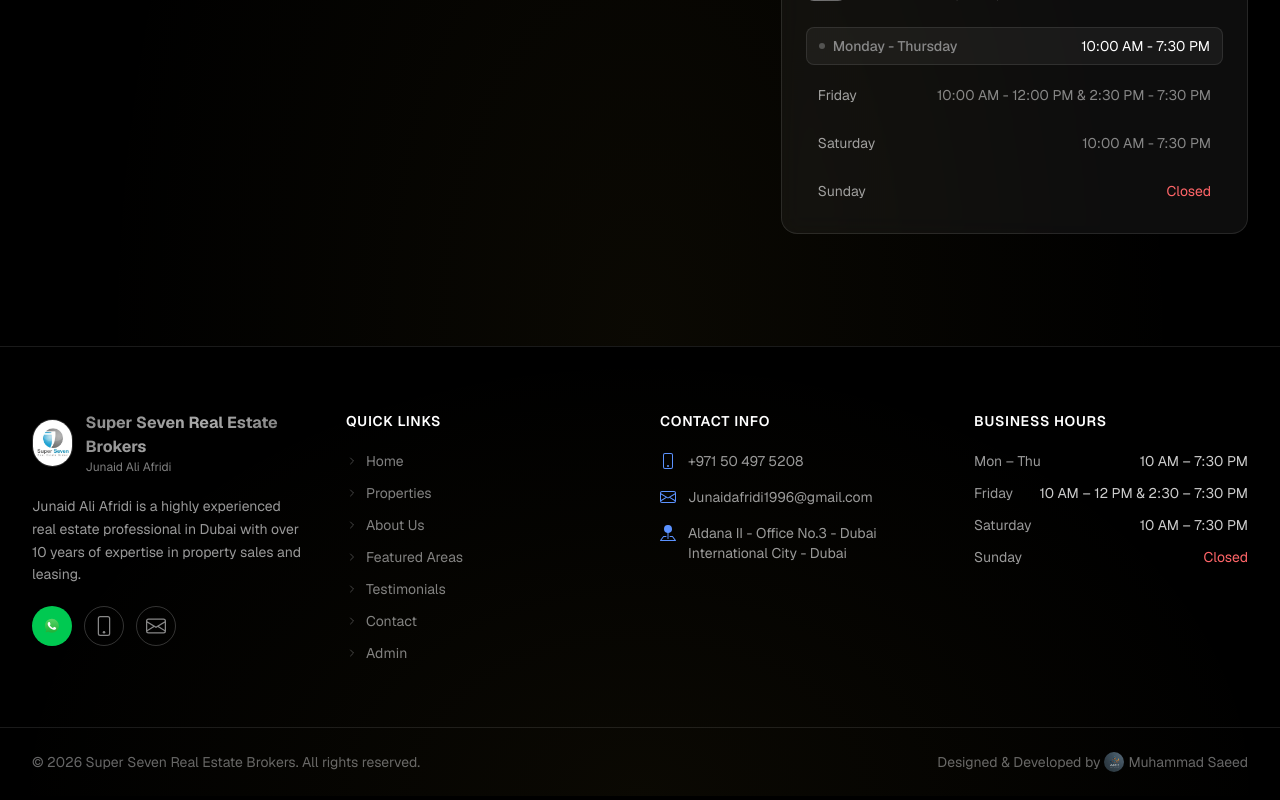
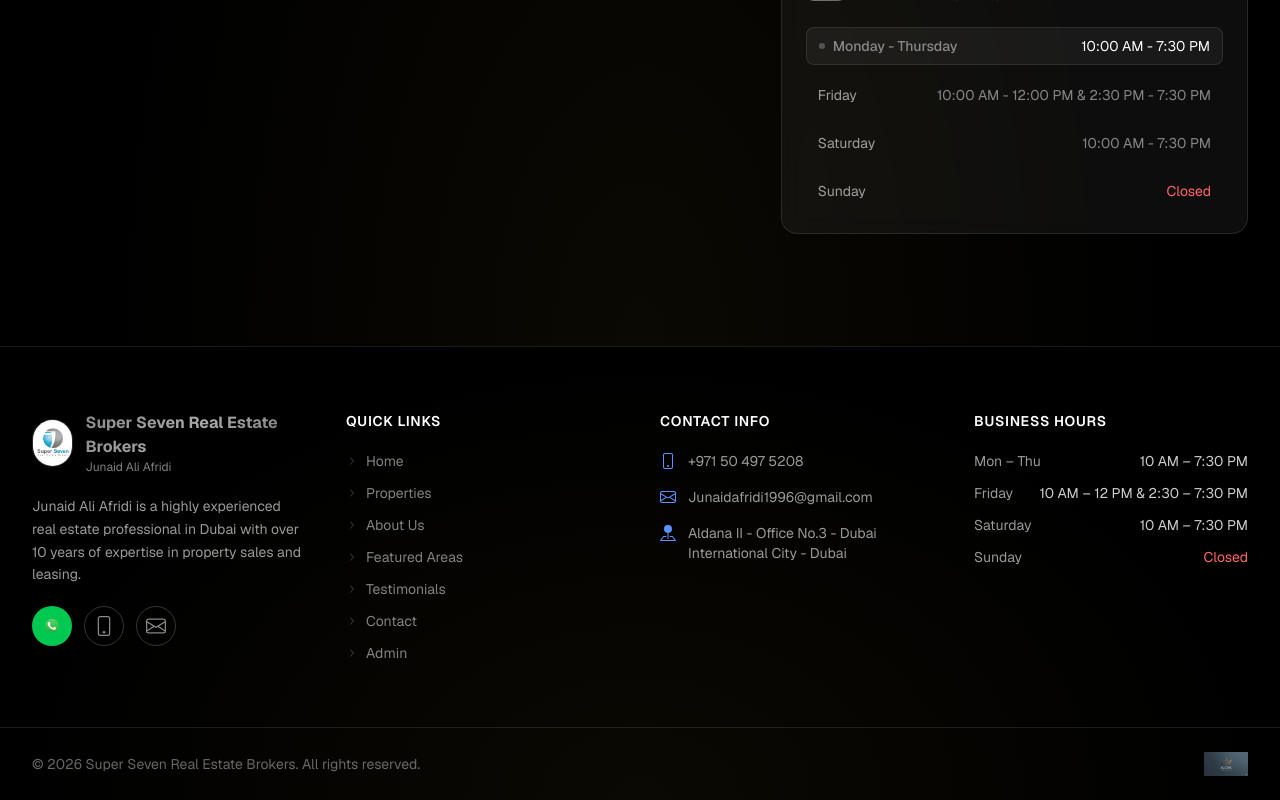
Before and after one commit to saeedark5-wq/JunaidSuperSeven, a Next.js app: page / in a window 1280 px wide. Shown: the part 7066-7866 px from the top of the page. Built offline with nearby package versions, Linux system fonts and the light colour scheme.

Commit message:
Replace footer credit with ARK banner image

```diff
--- a/src/components/Footer.tsx
+++ b/src/components/Footer.tsx
@@ -129,7 +129,9 @@
       <div className="relative border-t border-white/10 py-6">
         <div className="max-w-7xl mx-auto px-4 sm:px-6 lg:px-8 flex flex-col sm:flex-row items-center justify-between gap-4 text-sm text-white/40">
           <p>&copy; {new Date().getFullYear()} {COMPANY_NAME}. All rights reserved.</p>
-          <p className="flex items-center gap-1">Designed &amp; Developed by <img src="/images/ark.jfif" alt="ARK" width="20" height="20" style={{ borderRadius: "50%", width: "20px", height: "20px", objectFit: "cover", display: "inline-block" }} /> Muhammad Saeed</p>
+          <a href="https://github.com/saeedark5-wq" target="_blank" rel="noopener noreferrer">
+            <img src="/images/ark.jfif" alt="ARK" style={{ height: "24px", width: "auto", display: "inline-block", verticalAlign: "middle" }} />
+          </a>
         </div>
       </div>
     </footer>
```
Also changed, not shown: public/images/ark-logo.png (added).
